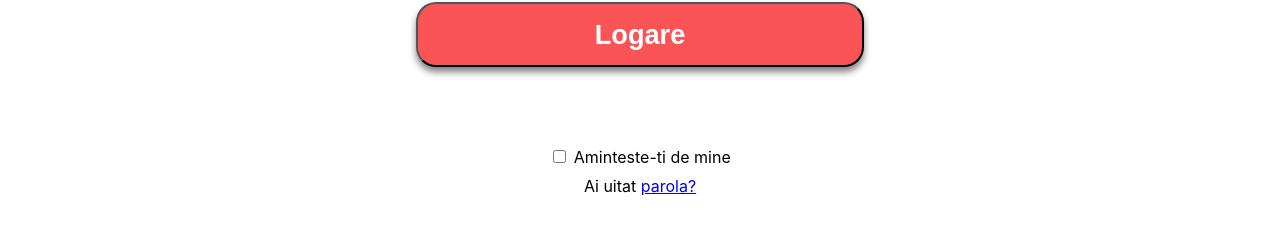
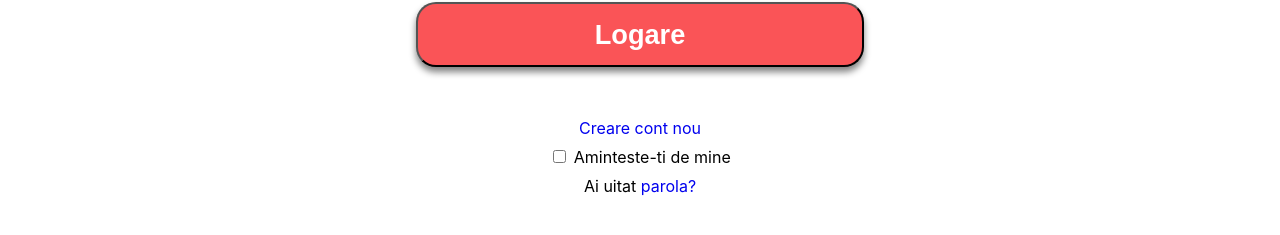
Before and after one commit to WildCodeSchool/bucharest-project3-online-library, a React (Create React App) app in the folder client/: page / in a window 1280 px wide. Shown: the part 359-594 px from the top of the page. Built offline with nearby package versions, Linux system fonts and the light colour scheme.

Commit message:
login with Creare cont nou

```diff
--- a/client/src/App.js
+++ b/client/src/App.js
@@ -1,7 +1,7 @@
 import React from 'react';
 import './App.css';
-import Login from './Components/Login';
-import './Components/Login.css';
+import Login from './Components/Login/Login';
+import './Components/Login/Login.css';
 
 function App() {
   return (
--- a/client/src/Components/Login.css
+++ b/client/src/Components/Login/Login.css
@@ -4,12 +4,24 @@
     display: grid;
     bottom: 0;
     position: relative;
-    margin-top: 5%;
+    margin-top: 2%;
     width: 100%;
 }
 
 .psw {
     padding: 9px;
+}
+
+.psw a:link {
+    text-decoration: none;
+}
+
+.creareCont {
+    padding: 9px;
+}
+
+.creareCont a:link {
+    text-decoration: none;
 }
 
 @media screen and (max-width: 300px) {
--- a/client/src/Components/Login.js
+++ b/client/src/Components/Login/Login.js
@@ -1,5 +1,6 @@
 import React, { Component } from 'react'
 import TextField from '@material-ui/core/TextField';
+import './Login.css'
 
 class Login extends Component {
     render() {
@@ -57,6 +58,7 @@ class Login extends Component {
                     {/* Nice to have */}
 
                     <div className="container2">
+                    <span className="creareCont"><a href="#">Creare cont nou</a></span>
                         <label>
                             <input type="checkbox" name="remember" /> Aminteste-ti de mine
                     </label>
```
